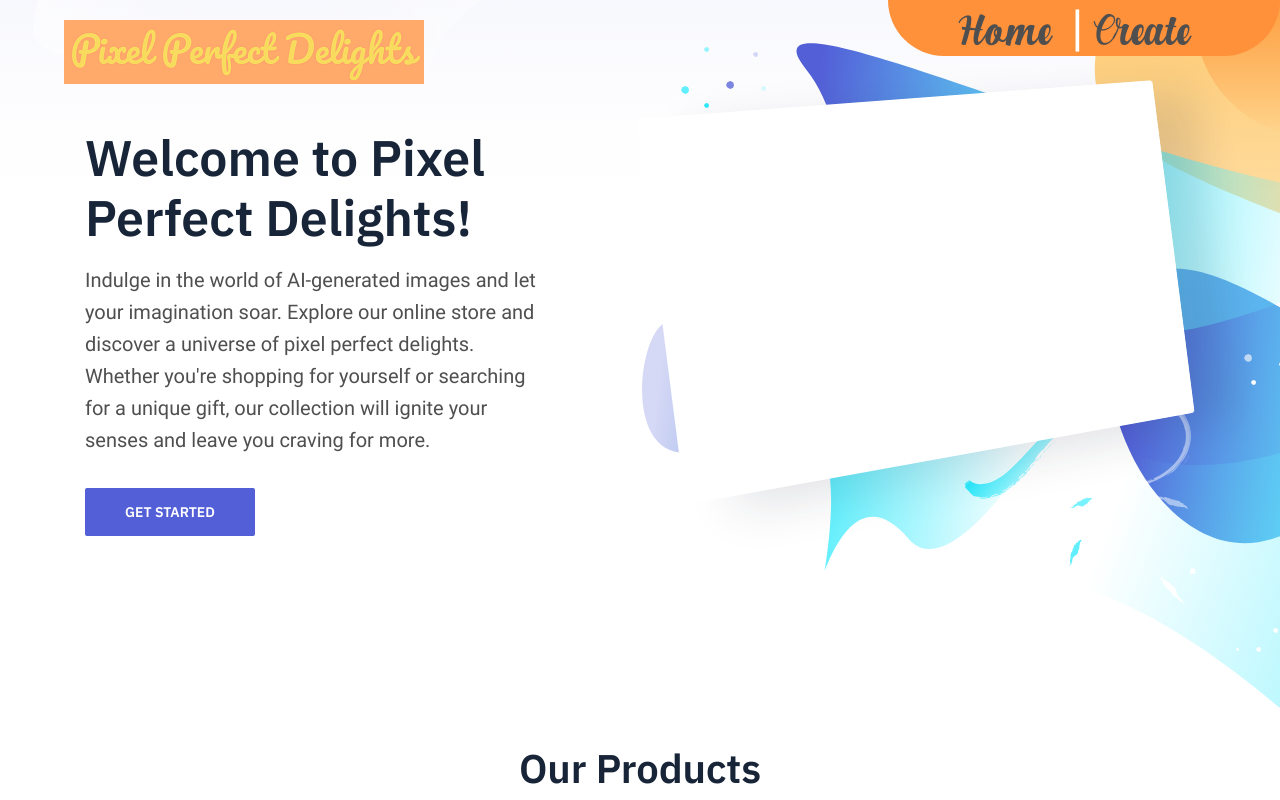
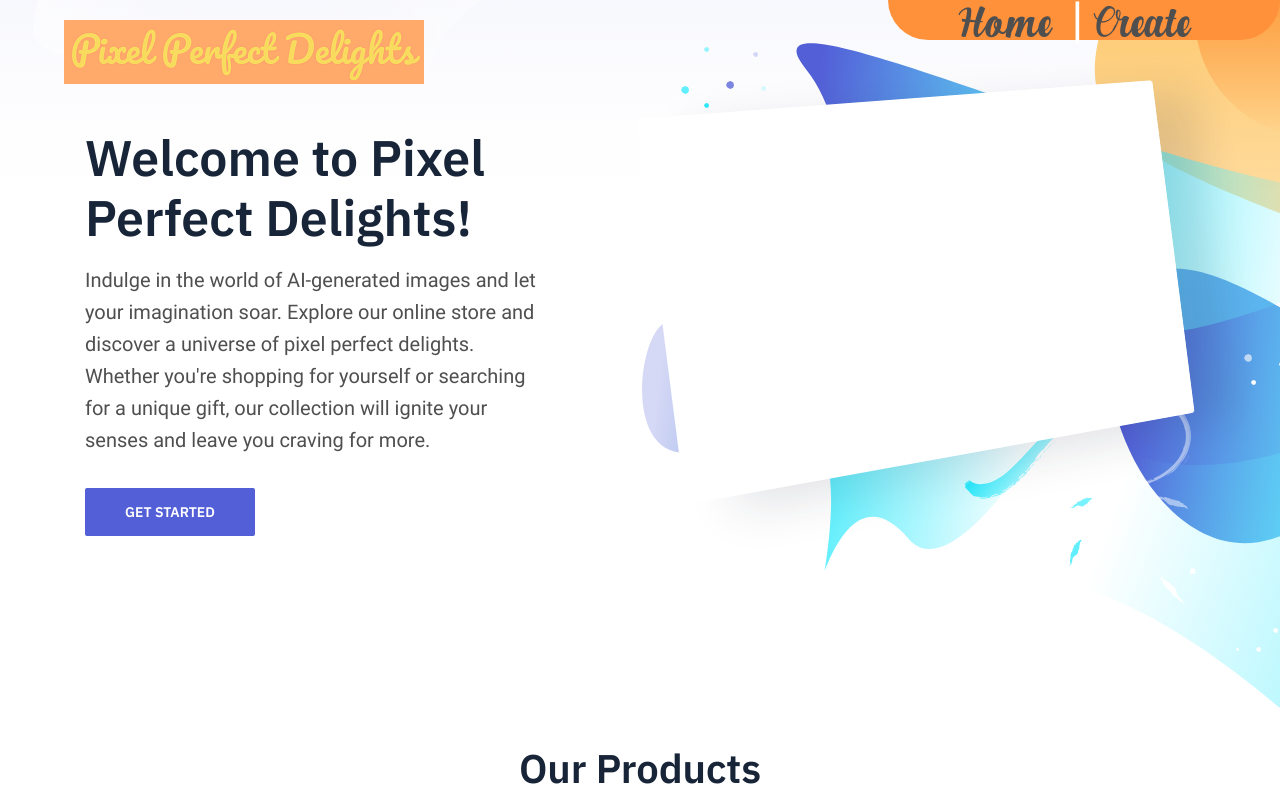
Before and after one commit to Rhett-Williams/personalised-cards-frontend, a React (Create React App) app: page / in a window 1280 px wide. Shown: the top 800 px of the page. Built offline with nearby package versions, Linux system fonts and the light colour scheme.

Commit message:
Update App.css

```diff
--- a/src/App.css
+++ b/src/App.css
@@ -48,7 +48,7 @@ img[src=""] {
   display: flex;
   justify-content: center;
   align-items: center;
-  height: 7vh;
+  height: 5vh;
   background-color: #ff913a;
   right: 200px;
   /* width: 30%; */
```
